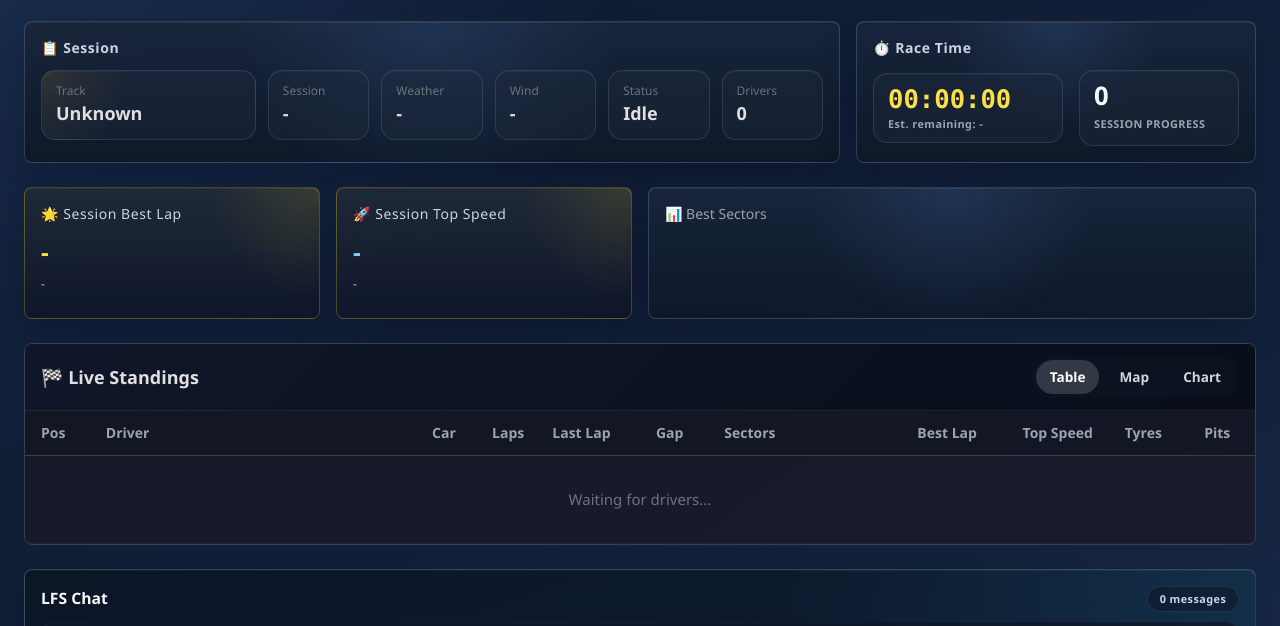
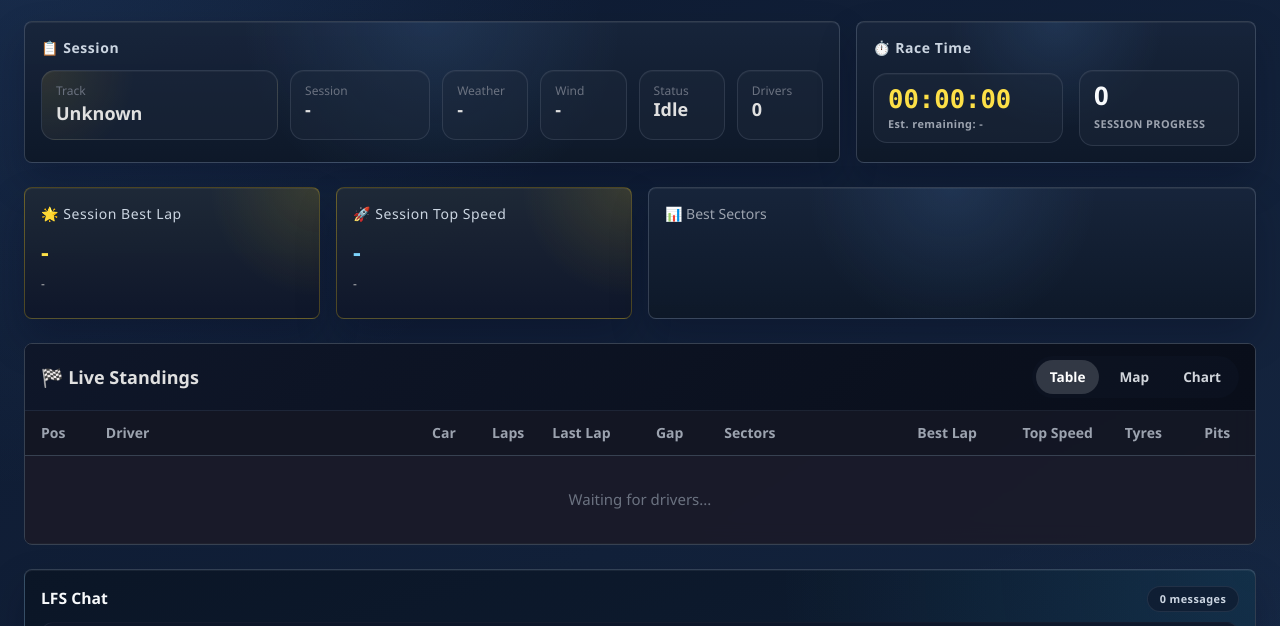
Before and after one commit to KamileonPL/lfs-pit-wall, a plain HTML site: page LfsPitWall.Server/wwwroot/index.html in a window 1280 px wide. Shown: the part 134-760 px from the top of the page. Drawn offline with nearby package versions, Linux system fonts and the light colour scheme; no server answers.

Commit message:
Fix: Update session summary styles to improve layout and text handling for better readability

```diff
--- a/LfsPitWall.Server/wwwroot/css/styles.css
+++ b/LfsPitWall.Server/wwwroot/css/styles.css
@@ -242,6 +242,12 @@ body {
     min-width: 0;
 }
 
+.session-summary-cell > p:last-child:not(.session-summary-track-name) {
+    min-width: 0;
+    line-height: 1.2;
+    white-space: nowrap;
+}
+
 .session-summary-track-name {
     overflow-wrap: anywhere;
     word-break: break-word;
@@ -321,11 +327,11 @@ body {
 
 @media (min-width: 640px) {
     .session-summary-grid {
-        grid-template-columns: repeat(7, minmax(0, 1fr));
+        grid-template-columns: minmax(0, 2.2fr) minmax(110px, 1.3fr) repeat(4, minmax(72px, 0.8fr));
     }
 
     .session-summary-cell--track {
-        grid-column: span 2;
+        grid-column: auto;
     }
 }
 
```
